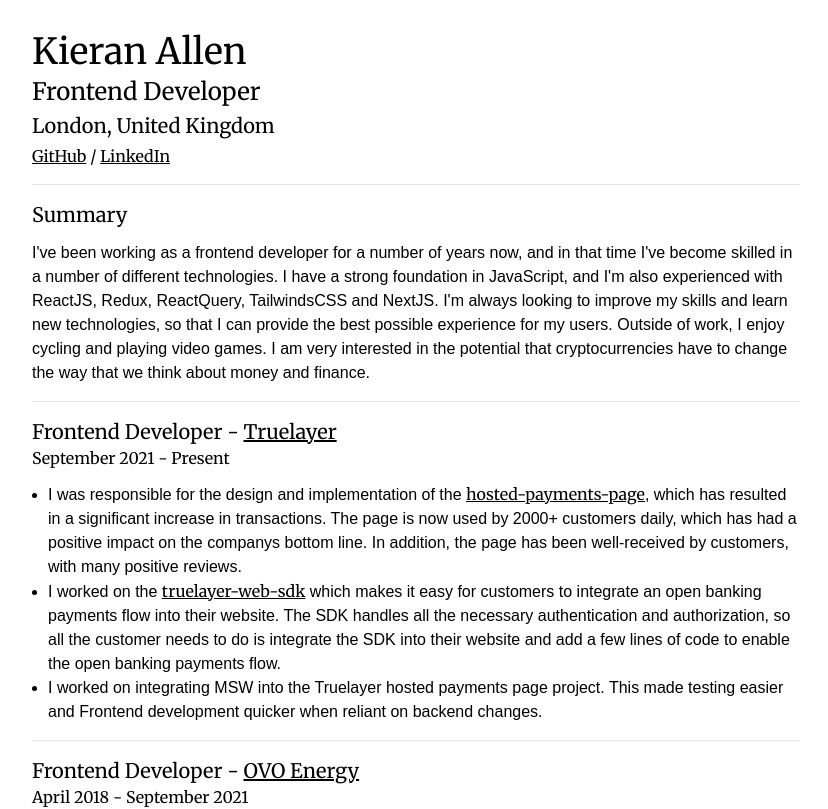
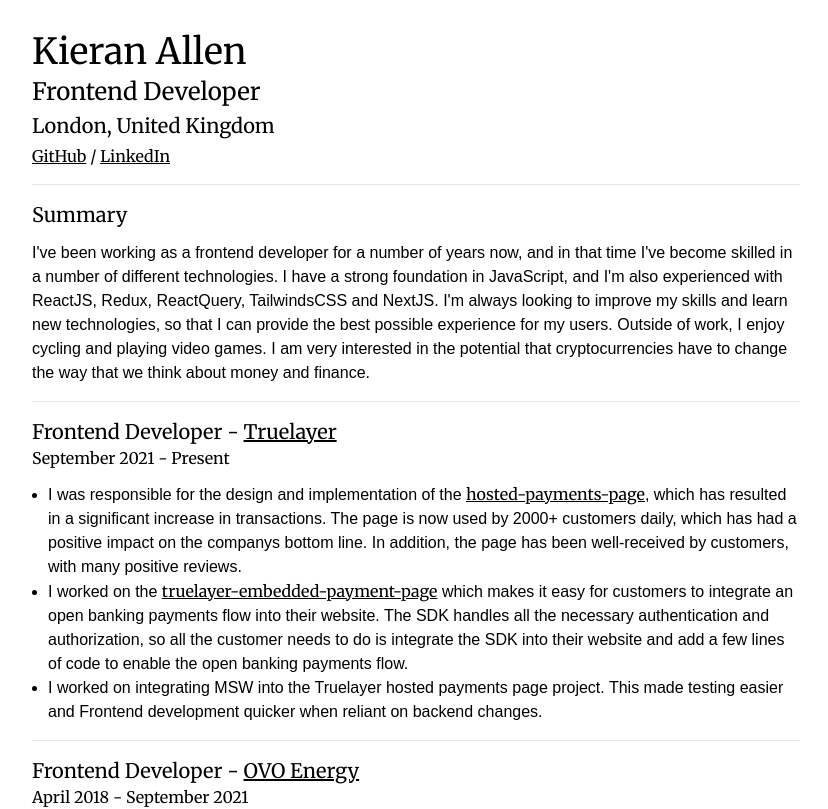
Before and after one commit to kieran-allen/kieranallen.me, a Next.js app: page / in a window 1280 px wide. Shown: the top 809 px of the page, without its empty margins (224-1052 px from the left). Built offline with nearby package versions, Linux system fonts and the light colour scheme.

Commit message:
update copy on link

```diff
--- a/components/Experience/Truelayer.tsx
+++ b/components/Experience/Truelayer.tsx
@@ -36,7 +36,7 @@
             target="_blank"
             rel="noopener noreferrer"
           >
-            truelayer-web-sdk
+            truelayer-embedded-payment-page
           </a>{" "}
           which makes it easy for customers to integrate an open banking
           payments flow into their website. The SDK handles all the necessary
```
